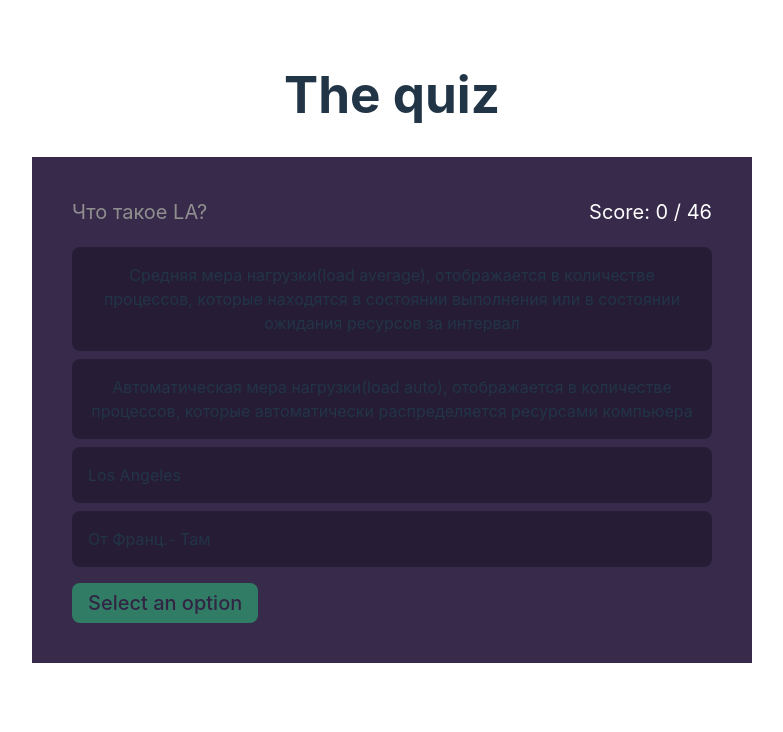
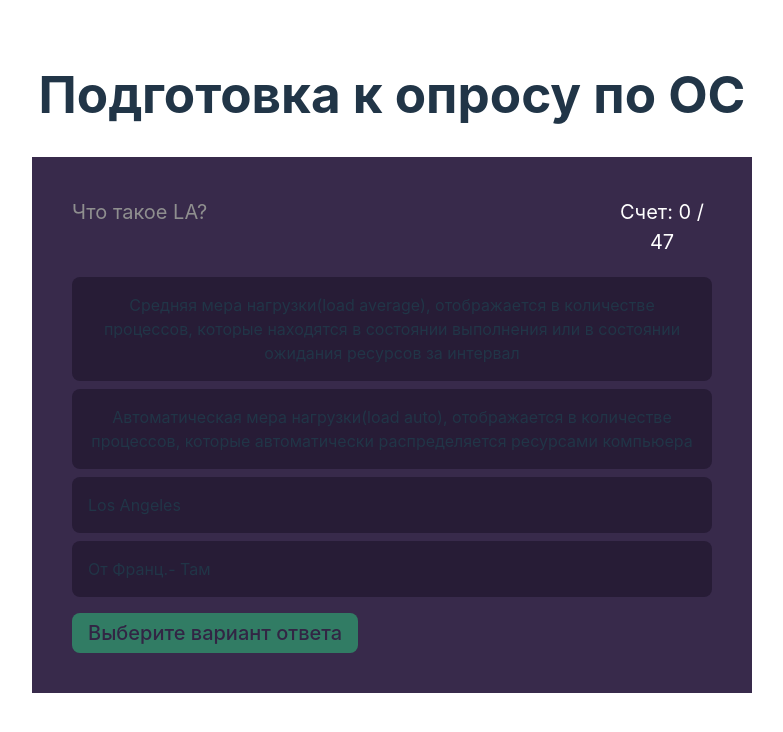
Before and after one commit to IljuhAlikin/quiz, a Vue app: page / in a window 1280 px wide. Shown: the top 732 px of the page, without its empty margins (248-1031 px from the left). Built offline with nearby package versions, Linux system fonts and the light colour scheme.

Commit message:
added questiond up to 49

```diff
--- a/src/App.vue
+++ b/src/App.vue
@@ -246,7 +246,7 @@ const questions = ref([
   },
   {
     question: "Как остановить выполнение скрипта в bash при возникновении ошибки в команде?",
-    answer: 2,
+    answer: 0,
     options: [
       'set -e',
       'set -f',
@@ -501,10 +501,21 @@ const questions = ref([
     question: "Что такое buffer/cache память? Для чего нужна?",
     answer: 0,
     options: [
-      'Неотрицательное целое число, которое используется в интерфейсе между пространством пользователя и пространством ядра (kernel) для идентификации ресурсов файла / сокета. Когда создаётся новый поток ввода-вывода, ядро возвращает процессу, создавшему поток ввода-вывода, его файловый дескриптор',
-      'Отрицательное целое число, которое используется в интерфейсе между пространством пользователя и пространством ядра (kernel) для идентификации ресурсов файла / сокета. Когда создаётся новый поток ввода-вывода, ядро возвращает процессу, создавшему поток ввода-вывода, его файловый дескриптор',
-      'Неотрицательное вещественное число, которое используется в интерфейсе между пространством пользователя и пространством ядра (kernel) для идентификации ресурсов файла / сокета. Когда создаётся новый поток ввода-вывода, ядро возвращает процессу, создавшему поток ввода-вывода, его файловый дескриптор',
-      'Отрицательное вещественное число, которое используется в интерфейсе между пространством пользователя и пространством ядра (kernel) для идентификации ресурсов файла / сокета. Когда создаётся новый поток ввода-вывода, ядро возвращает процессу, создавшему поток ввода-вывода, его файловый дескриптор',
+      'Это часть оперативной памяти компьютера, которая используется для временного хранения данных, чтобы обеспечить быстрый доступ к ним',
+      'Это часть внешней памяти компьютера, которая используется для временного хранения данных, чтобы обеспечить быстрый доступ к ним',
+      'Это часть внутренней памяти компьютера, которая используется для временного хранения данных, чтобы обеспечить быстрый доступ к ним',
+      'Это вся оперативная память компьютера, которая используется для временного хранения данных, чтобы обеспечить быстрый доступ к ним'
+    ],
+    selected: null
+  },
+  {
+    question: "Что такое GitFlow?",
+    answer: 0,
+    options: [
+      'Это модель ветвления для систем контроля версий Git, которая представляет собой набор стратегий и правил для организации рабочего процесса при работе с репозиторием Git',
+      'Это часть внешней памяти компьютера, которая используется для временного хранения данных, чтобы обеспечить быстрый доступ к ним',
+      'Это часть внутренней памяти компьютера, которая используется для временного хранения данных, чтобы обеспечить быстрый доступ к ним',
+      'Это вся оперативная память компьютера, которая используется для временного хранения данных, чтобы обеспечить быстрый доступ к ним'
     ],
     selected: null
   },
@@ -558,12 +569,12 @@ const diableButton = () =>{
 
 <template>
   <main class="app">
-    <h1 class="main-title">The quiz</h1>
+    <h1 class="main-title">Подготовка к опросу по ОС</h1>
 
     <section class="qiuz" v-if="!quizCompleted">
       <div class="quiz-info">
         <span class="question">{{getCurrentQuestion.question}}</span>
-        <span class="score">Score: {{ score }} / {{ questions.length }} </span>
+        <span class="score">Счет: {{ score }} / {{ questions.length }} </span>
       </div>
       <div class="options">
         <label
@@ -603,15 +614,15 @@ const diableButton = () =>{
           getCurrentQuestion.index == questions.length - 1
             ?'Finish'
             : getCurrentQuestion.selected == null
-              ? 'Select an option'
-              : 'Next'
+              ? 'Выберите вариант ответа'
+              : 'Следующий  вопрос'
 
          }}
       </button>
     </section>
     <section v-else>
-      <h1>You have finished the quiz</h1>
-      <p class="score">Score: {{ score }} / {{ questions.length }} </p>
+      <h1>Поздравляю, вы завершили тест</h1>
+      <p class="score">Ваш счет: {{ score }} / {{ questions.length }} </p>
     </section>
   </main>
 </template>
@@ -622,9 +633,6 @@ const diableButton = () =>{
   flex-direction: column;
   align-items: center;
   min-height: 100vh;
-}
-.main-title {
-
 }
 .qiuz {
   background-color: #382a4b;
@@ -713,4 +721,9 @@ button:disabled{
   opacity: 0.5;
 }
 
+.score{
+  margin-left: 10px;
+  width: 100px!important;
+}
+
 </style>
--- a/vite.config.js
+++ b/vite.config.js
@@ -3,5 +3,6 @@ import vue from '@vitejs/plugin-vue'
 
 // https://vitejs.dev/config/
 export default defineConfig({
+  base: '/quiz',
   plugins: [vue()],
 })
```
